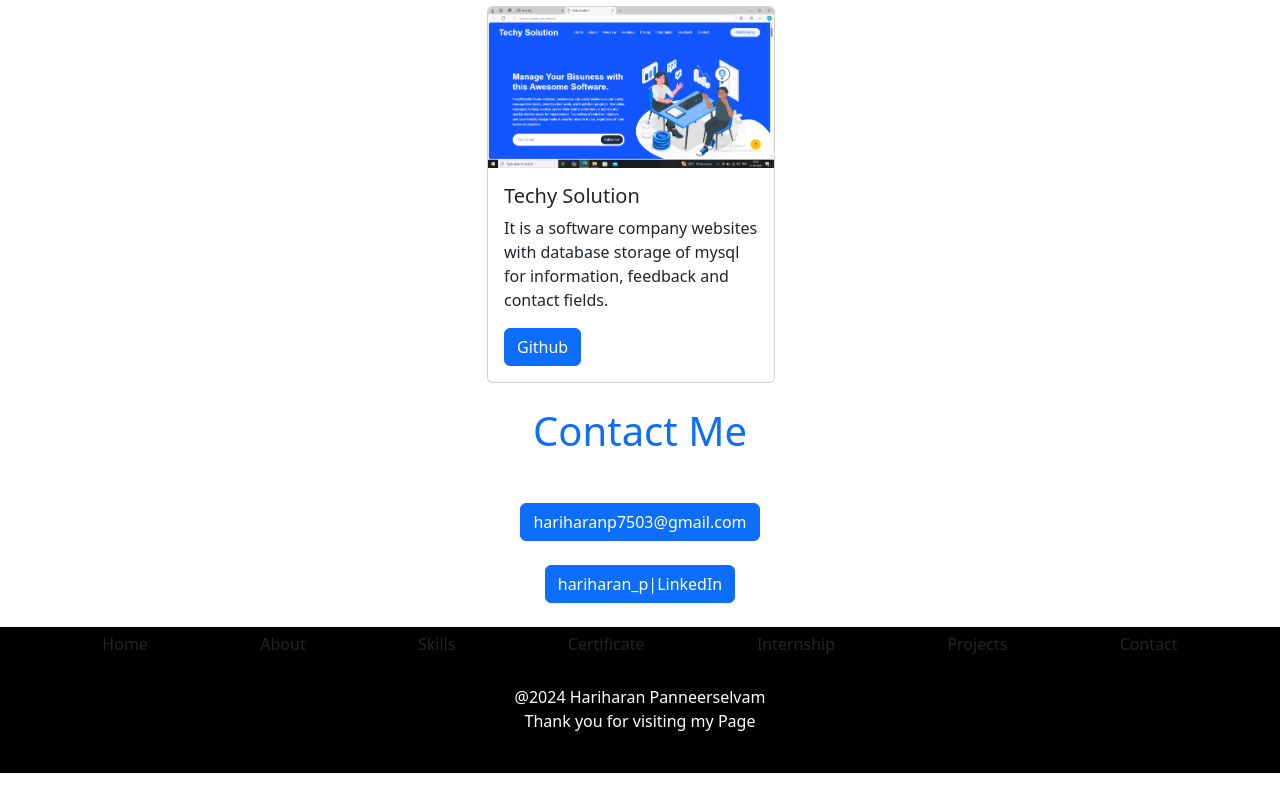
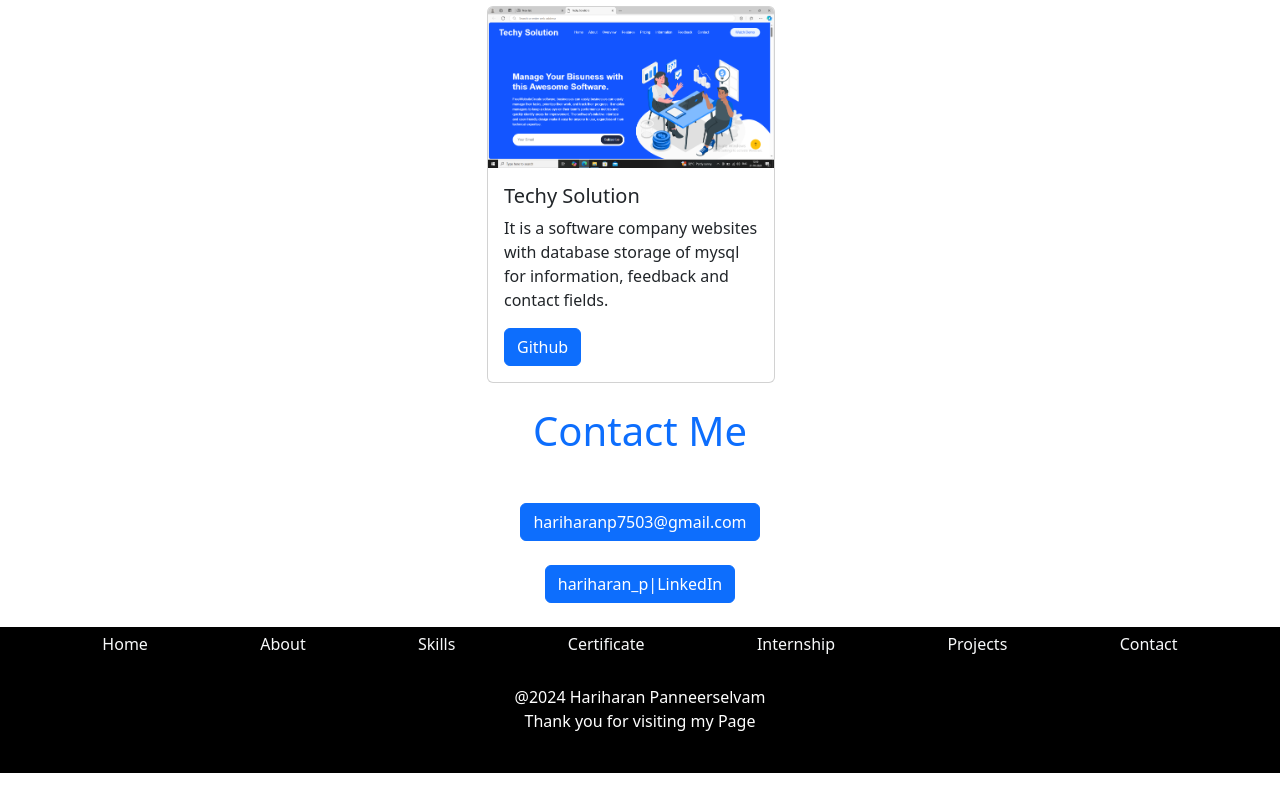
Before and after one commit to hariharanp05/portfolioHari, a React (Create React App) app: page / in a window 1280 px wide. Shown: the part 4594-5383 px from the top of the page. Built offline with nearby package versions, Linux system fonts and the light colour scheme.

Commit message:
Update Contact.js
change style of footer

```diff
--- a/src/components/Contact.js
+++ b/src/components/Contact.js
@@ -10,13 +10,13 @@ const Contact = () => {
         <Button href="https://www.linkedin.com/in/hariharan-p-4800462b6">hariharan_p|LinkedIn</Button></div><br/>
         <div id="foot">
         <div className='text-white d-md-flex justify-content-evenly' id='footer'>
-            <a href="#home" className=' link-dark text-decoration-none'>Home</a>
-            <a href="#about" className='link-dark text-decoration-none'>About</a>
-            <a href="#skill" className='link-dark text-decoration-none'>Skills</a>
-            <a href="#certificate" className='link-dark text-decoration-none'>Certificate</a>
-            <a href="#intern" className='link-dark text-decoration-none'>Internship</a>
-            <a href="#project" className='link-dark text-decoration-none'>Projects</a>
-            <a href="#contact" className='link-dark text-decoration-none'>Contact</a>
+            <a href="#home" className=' link-light text-decoration-none'>Home</a>
+            <a href="#about" className='link-light text-decoration-none'>About</a>
+            <a href="#skill" className='link-light text-decoration-none'>Skills</a>
+            <a href="#certificate" className='link-light text-decoration-none'>Certificate</a>
+            <a href="#intern" className='link-light text-decoration-none'>Internship</a>
+            <a href="#project" className='link-light text-decoration-none'>Projects</a>
+            <a href="#contact" className='link-light text-decoration-none'>Contact</a>
         </div>
         <div className='py-4'>
         <p className='text-center '>@2024 Hariharan Panneerselvam<br/>Thank you for visiting my Page</p>
```
